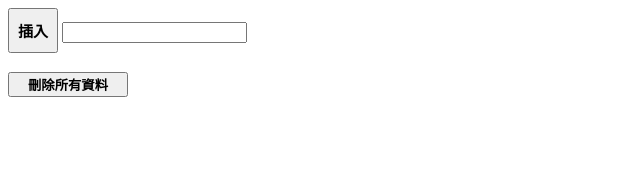
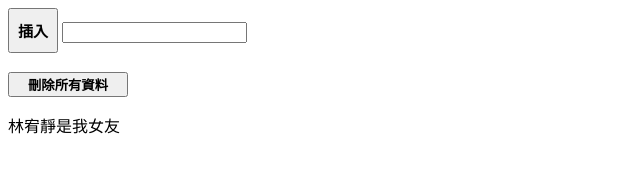
Before and after one commit to yogurt0617/9-30, a plain HTML site: page index.html in a window 1280 px wide. Shown: the whole page, without its empty margins (0-640 px from the left). Drawn offline with Linux system fonts and the light colour scheme.

Commit message:
更新 index.html
試試用手機寫看看

```diff
--- a/index.html
+++ b/index.html
@@ -12,6 +12,7 @@
     <ol id="data"></ol>
     <h3 id="error"></h3>
     <button id="delete">刪除所有資料</button>
+    <p class="jean">林宥靜是我女友</p>
 </body>
 <script src="930.js"></script>
 
```
